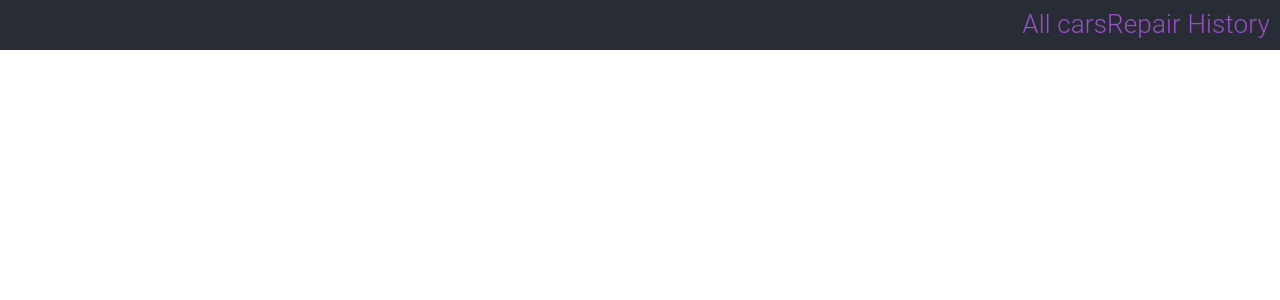
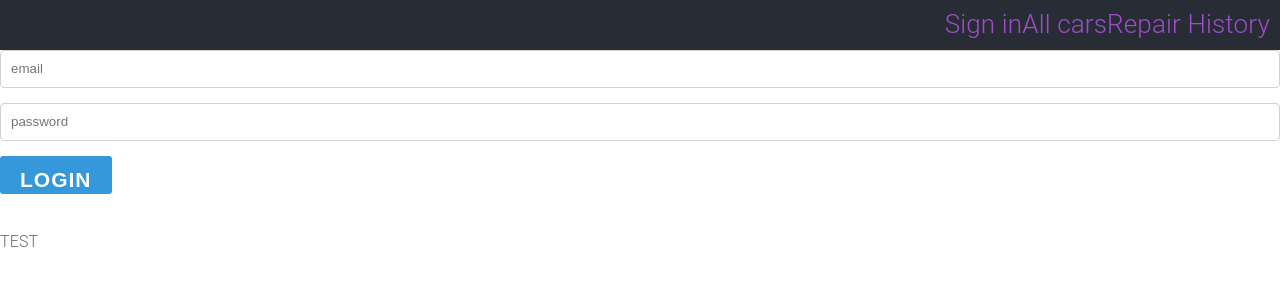
Before and after one commit to Kisnierius/aVIGIexam, a React (Create React App) app in the folder autofrontend/: page /loginPage in a window 1280 px wide. Shown: the top 300 px of the page. Built offline with nearby package versions, Linux system fonts and the light colour scheme; the HTML template or start-up script is replaced by a standard one.

Commit message:
Login update
componnt, page, link.
Not working yet

```diff
--- a/autofrontend/src/App.jsx
+++ b/autofrontend/src/App.jsx
@@ -2,7 +2,7 @@ import React from "react";
 import "./App.scss";
 import { Routes, Route } from 'react-router';
 // import ReactDOM from 'react-dom';
-// import Login from './components/login';
+import LoginPage from './pages/loginPage';
 //import Register from './components/register';
 // import { useContext } from 'react';
 // import { AuthProvider } from './context/auth';
@@ -40,7 +40,7 @@ function App() {
         </div>
     <div>
       <Routes>
-        {/* <Route path="/Login" element={<Login />} /> */}
+        <Route path="/loginPage" element={<LoginPage />} />
         {/* <Route path="/Register" element={<Register />} /> */}
         <Route path="/Allcars" element={<AllCars />} />
         <Route path="/carHistory" element={<Repairs />} />
--- a/autofrontend/src/components/header.jsx
+++ b/autofrontend/src/components/header.jsx
@@ -9,8 +9,8 @@ const Header = () => {
         <header>
             <div className="header">
                 <div className="headerNav">
-                    {/* <Link to="/register">Register</Link>
-          <Link to="/login">Sign in</Link> */}
+                    {/* <Link to="/register">Register</Link> */}
+          <Link to="/login">Sign in</Link>
 
                     <Link to='Allcars'>All cars</Link>
                     <Link to='carHistory'>Repair History</Link>
--- a/autofrontend/src/components/login/login.jsx
+++ b/autofrontend/src/components/login/login.jsx
@@ -1,87 +1,76 @@
+import React, { useState } from "react";
+import { useNavigate } from 'react-router';
 
-// import React, { useState } from "react";
-// import loginImg from "../../login.svg";
-// import { AuthContext } from "../../contexts/auth.js"
+const Login = () => {
 
-//   const Login = () => {
-
-//     const [email, setEmail] = useState('');
-//     const [password, setPaswword] = useState('');
-//     const authContext = useContext(AuthContext)
-
-//     const onClickHandler = (event) => {
-//       event.preventDefault();
-
-//       let logUser = {
-//         email: email,
-//         password: password
-//       };
-
-//       const options = {
-//         method: 'POST',
-//         headers: {
-//           'Content-type': 'application/json',
-//         },
-//         body: JSON.stringify(logUser),
-//       };
-
-//       fetch('http://localhost:3000/login', options)
-//         .then((res) => res.json())
-//         .then((data) => {
-//           console.log(data);
-//           if (data.msg !== "success" || !data.token) {
-//             return alert("error");
-//           }
-
-//           authContext.setToken(data.token);
-//           alert("Success");
-//         })
-//         .catch((err) => alert(err.message))
-//         .finally(() => e.target.reset());
-//     };
+  let navigate = useNavigate();
+  const [email, setEmail] = useState('');
+  const [password, setPassword] = useState('');
 
 
+  const onClickHandler = (e) => {
+    e.preventDefault();
 
-//     return (
+    let logUser = {
+      email: email,
+      password: password
+    };
 
-//       <form
-//         onSubmit={(e) => {
-//           e.preventDefault();
-//           onClickHandler
-//         }}>
+    const options = {
+      method: 'POST',
+      headers: {
+        'Content-type': 'application/json',
+      },
+      body: JSON.stringify(logUser),
+    };
 
-//             <div className="base-container" ref={this.props.containerRef}>
-//               <div className="header">Login</div>
-//               <div className="content">
-//                 <div className="image">
-//                   <img src={loginImg} />
-//                 </div>
-//                 <div className="form">
-//                   <div className="form-group">
-//                     <label htmlFor="email">Email</label>
-//                     <input type="text" name="email" placeholder="email" onChange={(e) =>
-//                       setEmail(e.target.value)}
-//                       required />
+    fetch('http://localhost:5000/login', options)
+      .then((response) => {
+        if (!response.ok) {
+          return response.json().then((data) => {
+            const error = new Error('Something went wrong!');
+            error.data = data;
+            throw error;
+          });
+        }
+        return response.json();
+      })
+      .then((data) => {
+        setEmail('');
+        setPassword('');
+        localStorage.setItem('token', data.data);
+        alert('Login succesfull');
+        navigate('/Allcars')
+      })
+      .catch((error) => {
+        if (error.data) {
+          alert(`Failed to login!\n${error.data.details[0].message}`);
+        } else {
+          alert('Failed to login!\nSomething went wrong');
+        }
+      })
+  };
 
-//                   </div>
-//                   <div className="form-group">
-//                     <label htmlFor="password">Password</label>
-//                     <input type="text" name="password" placeholder="password" onChange={(e) =>
-//                       setPaswword(e.target.value)
-//                     }
-//                       required />
-//                   </div>
-//                 </div>
-//               </div>
-//               <div className="footer">
-//                 <button type="submit" className="btn">
-//                   Login
-//                 </button>
-//               </div>
-//             </div>
+  return (
+<div>
+    <form onSubmit={onClickHandler}>
 
-//         </form>
-//     )
-//  }
+      <input type="text" name="email" placeholder="email" onChange={(e) =>
+        setEmail(e.target.value)}
+        required />
 
-// export default Login;
+      <input type="text" name="password" placeholder="password" onChange={(e) =>
+         setPassword(e.target.value)}
+         required />
+
+      <button type="submit" className="btn">
+        Login
+      </button>
+
+        </form >
+        TEST
+        </div>
+    )
+ }
+
+export default Login;
--- a/autofrontend/src/pages/home.jsx
+++ b/autofrontend/src/pages/home.jsx
@@ -7,6 +7,7 @@ function Home() {
         <>
             <Link to='Allcars'>All cars serviced in the company</Link>
             <Link to='carHistory'>Repair History</Link>
+            <Link to='login'>Sign in</Link>
         </>
     );
 }
--- /dev/null
+++ b/autofrontend/src/pages/loginPage.jsx
@@ -0,0 +1,15 @@
+import React from "react";
+// import ReactDOM from 'react-dom';
+import Login from '../components/login/login';
+import "milligram";
+
+function LoginPage()
+{
+    return (
+      <div>
+       <Login />
+      </div>
+    )
+  }
+
+  export default LoginPage;
```
